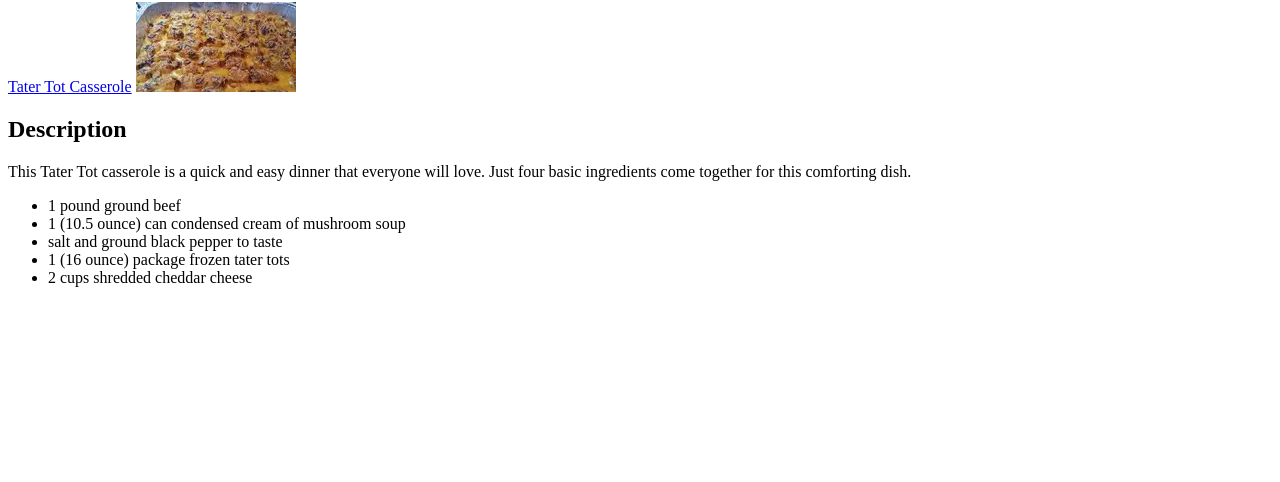
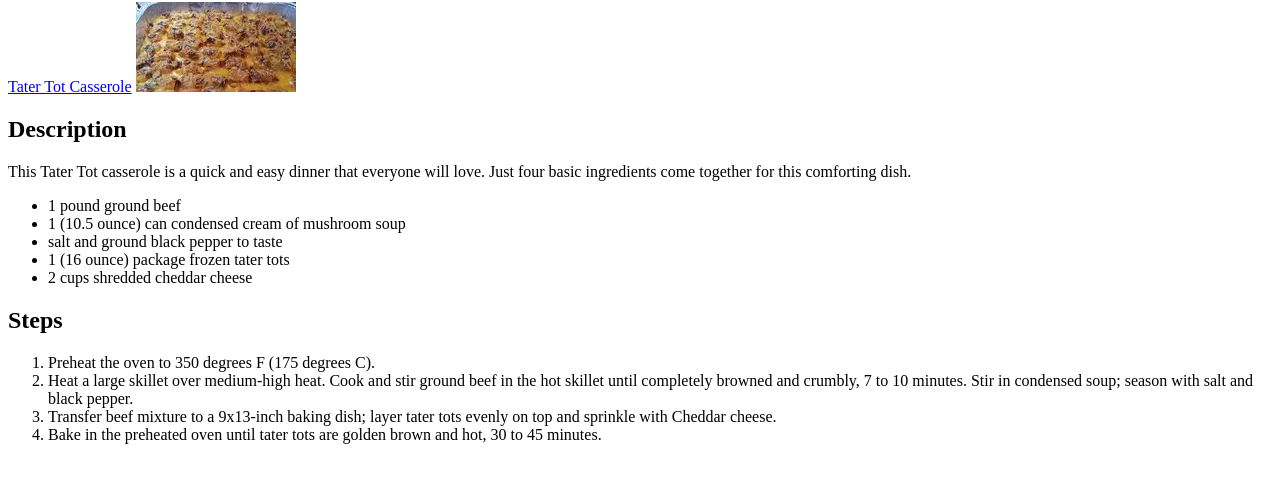
Before and after one commit to ashobri91/odin-recipes, a plain HTML site: page recipes/tater-tot-casserole.html in a window 1280 px wide. Shown: the part 78-560 px from the top of the page. Drawn offline with Linux system fonts and the light colour scheme; files whose address does not match are found by name.

Commit message:
Add ordered list to recipes page

```diff
--- a/recipes/tater-tot-casserole.html
+++ b/recipes/tater-tot-casserole.html
@@ -10,7 +10,6 @@
         <img src="recipes/tater-tot-casserole.jpg" alt="tater-tot-casserole">
         <h2>Description</h2>
         <p>This Tater Tot casserole is a quick and easy dinner that everyone will love. Just four basic ingredients come together for this comforting dish.</p>
-    </body>
         <ul>
             <li>1 pound ground beef</li>
             <li>1 (10.5 ounce) can condensed cream of mushroom soup</li>
@@ -18,5 +17,15 @@
             <li>1 (16 ounce) package frozen tater tots</li>
             <li>2 cups shredded cheddar cheese</li>
         </ul>
+        <h2>Steps</h2>
+        <ol>
+            <li>Preheat the oven to 350 degrees F (175 degrees C).</li>
+            <li>Heat a large skillet over medium-high heat. Cook and stir ground beef in the hot skillet until completely browned and crumbly, 7 to 10 minutes. Stir in condensed soup; season with salt and black pepper.</li>
+            <li>Transfer beef mixture to a 9x13-inch baking dish; layer tater tots evenly on top and sprinkle with Cheddar cheese.</li>
+            <li>Bake in the preheated oven until tater tots are golden brown and hot, 30 to 45 minutes.</li>
+        </ol>
+    </body>
+
+
 
 </html>
```
